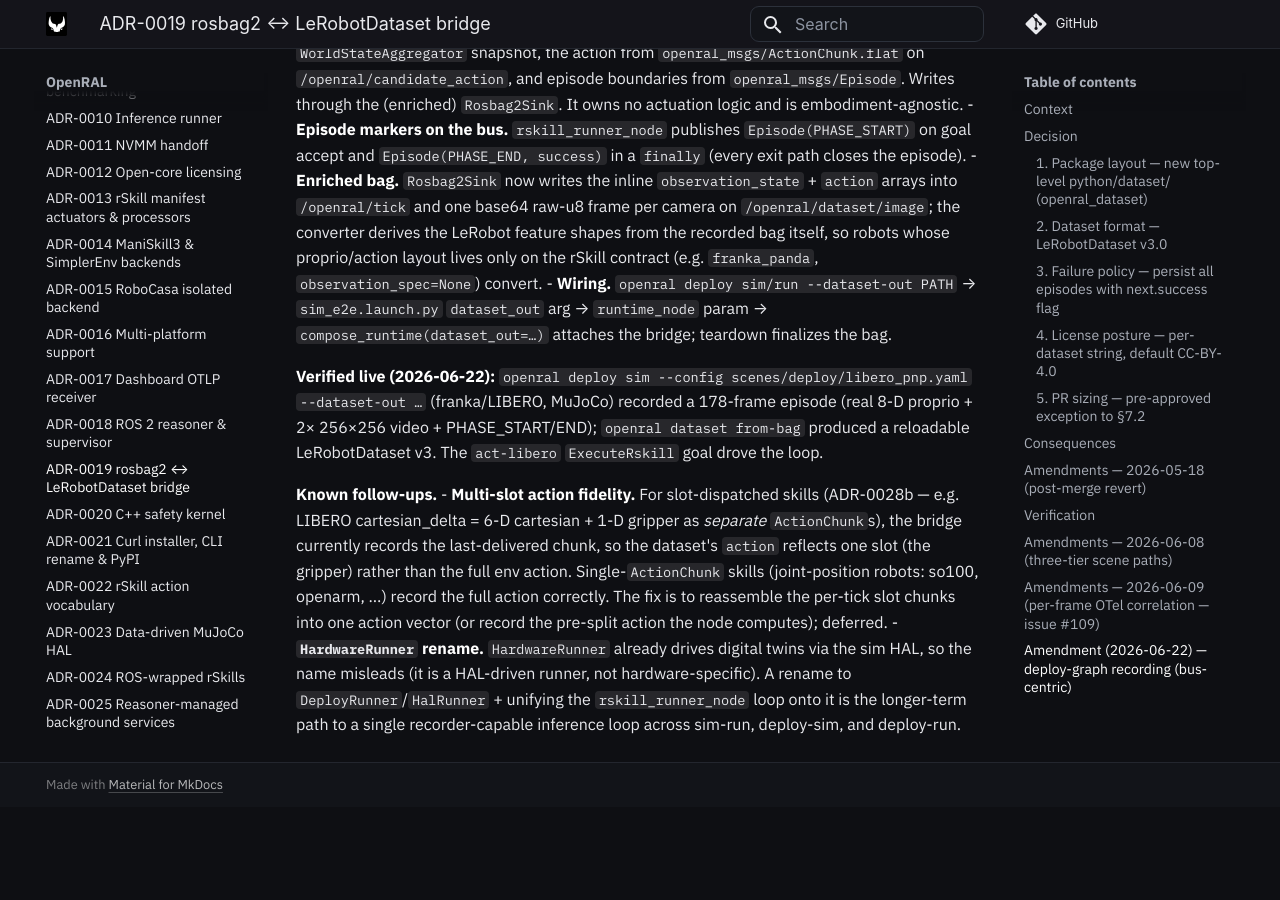
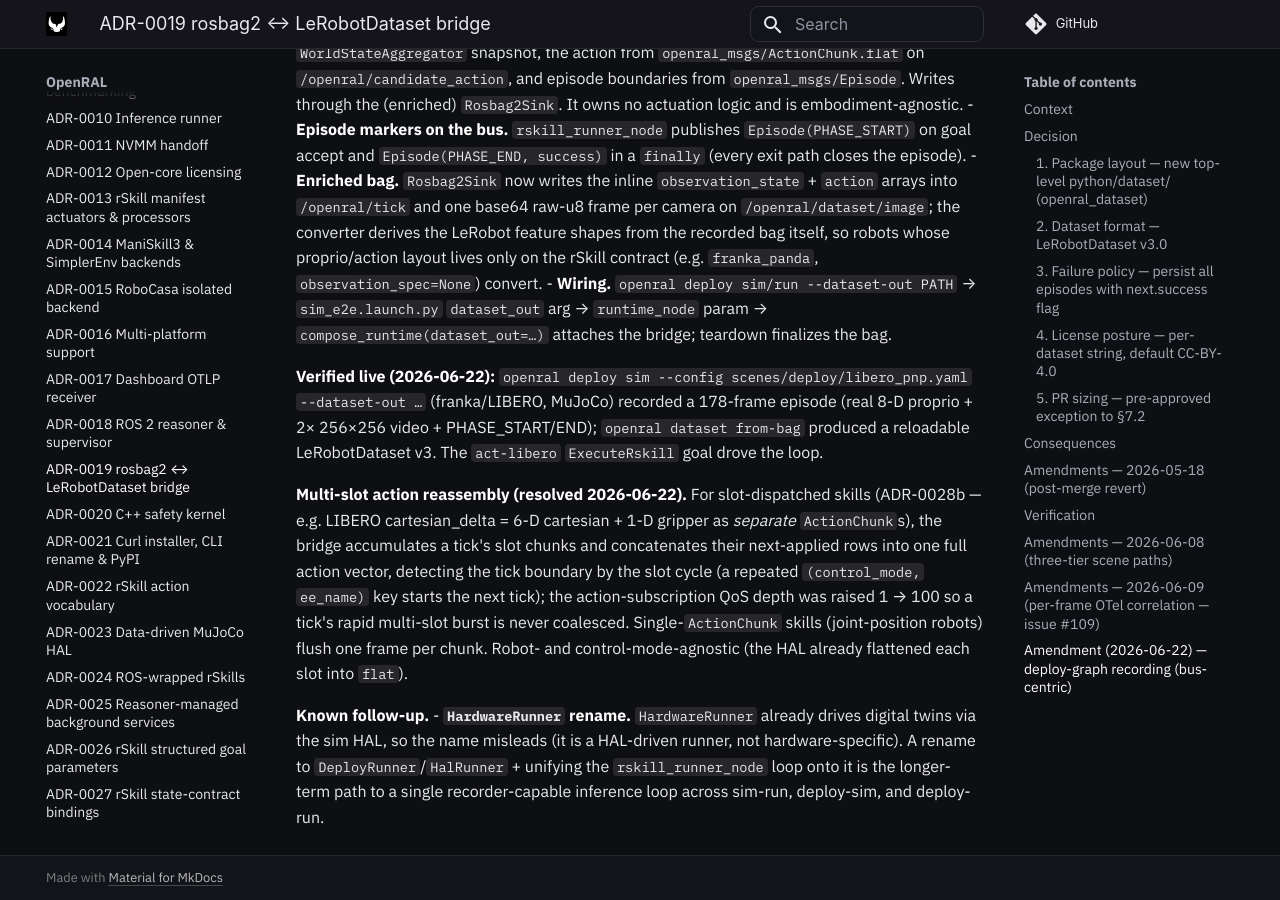
Before and after one commit to OpenRAL/openral, an MkDocs documentation site: the page built from docs/adr/0019-rosbag2-lerobot-dataset-bridge.md, in a window 1280 px wide and 900 px high, scrolled down 9112 px. Built offline with MkDocs 1.6.1 and Material for MkDocs 9.7.7, drawn with Linux system fonts in a browser that asks for light colours; comment, search, counter and statistics services are not loaded; before the commit the page ends 9919 px from its top, so only the background shows below that.

Commit message:
docs: mark multi-slot action reassembly resolved (ADR-0019 + repo-map)
The action-fidelity follow-up is now implemented (slot-cycle reassembly in
DatasetRecorderBridge); update the ADR amendment + repo-state card from
"known follow-up" to "resolved".

Co-Authored-By: Claude Opus 4.8 (1M context) <noreply@anthropic.com>
Claude-Session: https://claude.ai/code/session_01CiEuVEsq6tgWv37n3vCp2o
Signed-off-by: Adrian Llopart <adrianllopart@gmail.com>

```diff
--- a/docs/adr/0019-rosbag2-lerobot-dataset-bridge.md
+++ b/docs/adr/0019-rosbag2-lerobot-dataset-bridge.md
@@ -410,15 +410,17 @@ a 178-frame episode (real 8-D proprio + 2× 256×256 video + PHASE_START/END);
 `openral dataset from-bag` produced a reloadable LeRobotDataset v3. The
 `act-libero` `ExecuteRskill` goal drove the loop.
 
-**Known follow-ups.**
-- **Multi-slot action fidelity.** For slot-dispatched skills (ADR-0028b — e.g.
-  LIBERO cartesian_delta = 6-D cartesian + 1-D gripper as *separate*
-  `ActionChunk`s), the bridge currently records the last-delivered chunk, so the
-  dataset's `action` reflects one slot (the gripper) rather than the full env
-  action. Single-`ActionChunk` skills (joint-position robots: so100, openarm,
-  …) record the full action correctly. The fix is to reassemble the per-tick
-  slot chunks into one action vector (or record the pre-split action the node
-  computes); deferred.
+**Multi-slot action reassembly (resolved 2026-06-22).** For slot-dispatched
+skills (ADR-0028b — e.g. LIBERO cartesian_delta = 6-D cartesian + 1-D gripper as
+*separate* `ActionChunk`s), the bridge accumulates a tick's slot chunks and
+concatenates their next-applied rows into one full action vector, detecting the
+tick boundary by the slot cycle (a repeated `(control_mode, ee_name)` key starts
+the next tick); the action-subscription QoS depth was raised 1 → 100 so a tick's
+rapid multi-slot burst is never coalesced. Single-`ActionChunk` skills
+(joint-position robots) flush one frame per chunk. Robot- and
+control-mode-agnostic (the HAL already flattened each slot into `flat`).
+
+**Known follow-up.**
 - **`HardwareRunner` rename.** `HardwareRunner` already drives digital twins via
   the sim HAL, so the name misleads (it is a HAL-driven runner, not
   hardware-specific). A rename to `DeployRunner`/`HalRunner` + unifying the
```
Also changed, not shown: docs/architecture/repo-state-map.html (+1 -1 lines).
